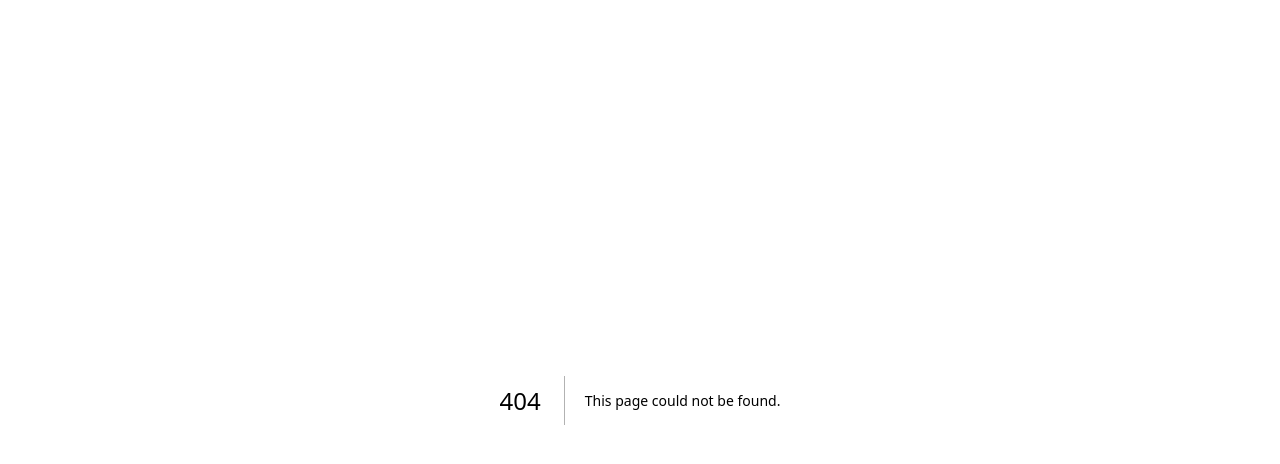
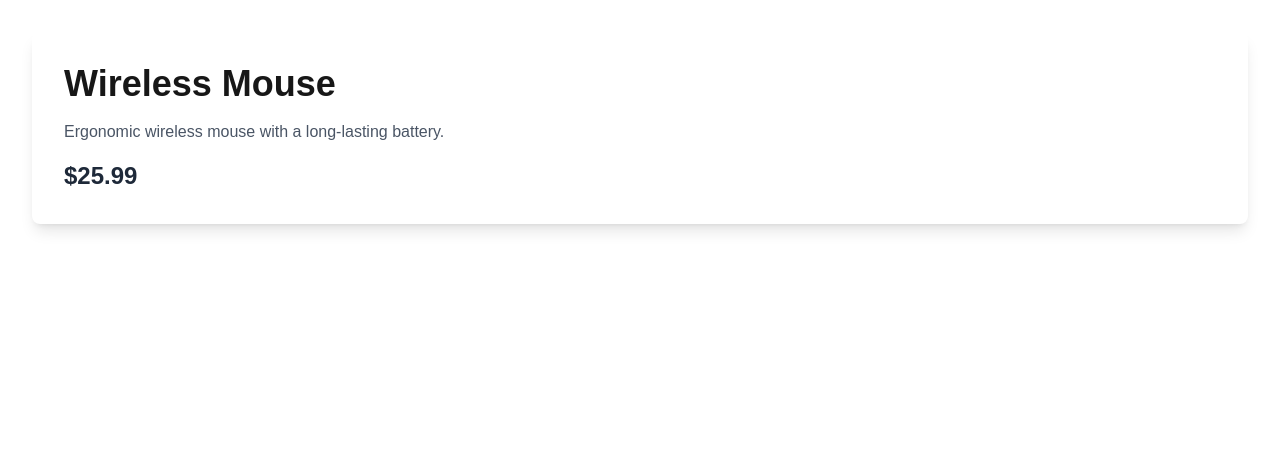
Before and after one commit to Subroto89/introductory-next-app, a Next.js app: page /products/1 in a window 1280 px wide. Before the commit this address had no page. Shown: the top 464 px of the page. Built offline with nearby package versions, Linux system fonts and the light colour scheme.

Commit message:
Details Page Integrated

```diff
--- a/package.json
+++ b/package.json
@@ -37,4 +37,5 @@
     "url": "https://github.com/Subroto89/introductory-next-app/issues"
   },
   "homepage": "https://github.com/Subroto89/introductory-next-app#readme"
+
 }
--- a/src/app/login/page.jsx
+++ b/src/app/login/page.jsx
@@ -7,6 +7,8 @@ export default function LoginPage() {
   const router = useRouter();
 
   const handleLogin = async () => {
+
+
     // Call signIn() with the provider name and disable the default redirect
     const result = await signIn('google', {
       redirect: false,
--- /dev/null
+++ b/src/app/products/[id]/page.jsx
@@ -0,0 +1,22 @@
+import { notFound } from 'next/navigation';
+import { products } from '@/lib/products';
+
+export default function ProductDetailsPage({ params }) {
+  // Find the product that matches the ID from the URL
+  const product = products.find((p) => p.id === params.id);
+
+  // If no product is found, show the Next.js not-found page
+  if (!product) {
+    notFound();
+  }
+
+  return (
+    <div className="container mx-auto p-8">
+      <div className="bg-white rounded-lg shadow-lg p-8">
+        <h1 className="text-4xl font-bold mb-4">{product.name}</h1>
+        <p className="text-gray-600 mb-4">{product.description}</p>
+        <p className="text-gray-800 font-bold text-2xl">${product.price}</p>
+      </div>
+    </div>
+  );
+}
--- a/src/app/products/page.jsx
+++ b/src/app/products/page.jsx
@@ -1,17 +1,8 @@
+// src/app/products/page.jsx
 import Link from 'next/link';
+import { products } from '@/lib/products';
 
-// Fetch products from the Express.js server
-async function getProducts() {
-  const res = await fetch('http://localhost:5000/api/products');
-  if (!res.ok) {
-    throw new Error('Failed to fetch products');
-  }
-  return res.json();
-}
-
-export default async function ProductsPage() {
-  const products = await getProducts();
-
+export default function ProductsPage() {
   return (
     <div className="container mx-auto p-8">
       <h1 className="text-4xl font-bold text-center mb-10">Our Products</h1>
--- /dev/null
+++ b/src/lib/products.js
@@ -0,0 +1,6 @@
+export const products = [
+  { id: '1', name: 'Wireless Mouse', description: 'Ergonomic wireless mouse with a long-lasting battery.', price: 25.99 },
+  { id: '2', name: 'Mechanical Keyboard', description: 'RGB mechanical keyboard with a satisfying click.', price: 85.50 },
+  { id: '3', name: 'USB-C Hub', description: 'A 7-in-1 USB-C hub with HDMI and USB 3.0 ports.', price: 49.99 },
+  { id: '4', name: 'External SSD', description: '1TB portable SSD for fast data transfers.', price: 110.00 },
+];
```
